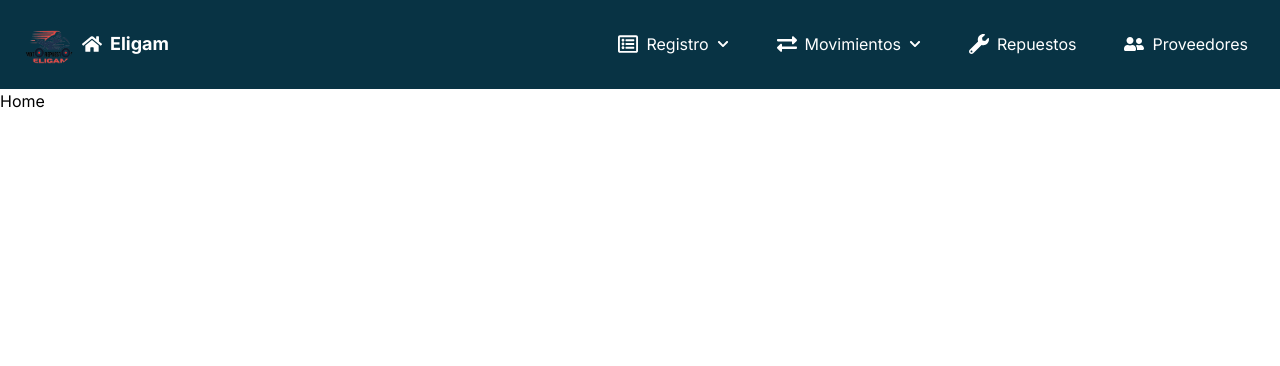
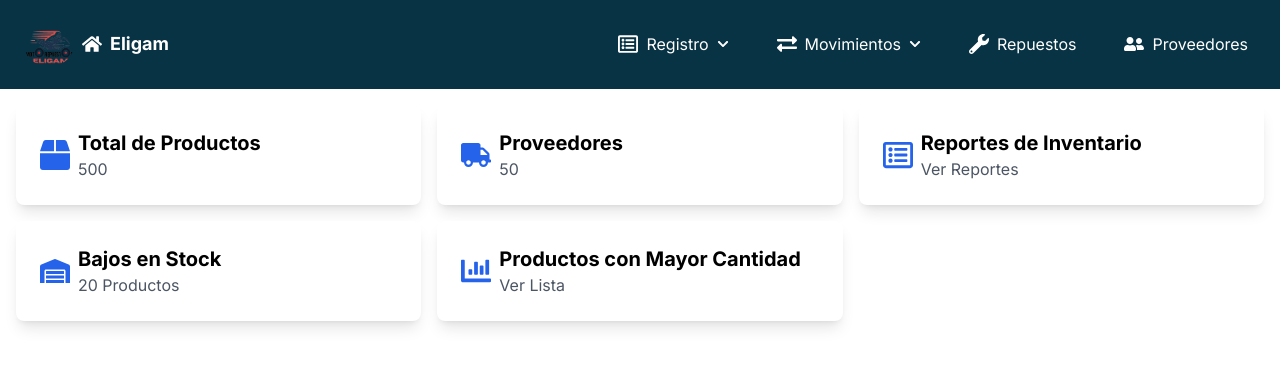
Before and after one commit to yeikoa/Sistema_de_inventario, a Next.js app: page /dashboard in a window 1280 px wide. Shown: the top 366 px of the page. Built offline with nearby package versions, Linux system fonts and the light colour scheme.

Commit message:
Inicio diseno

```diff
--- a/src/app/dashboard/page.jsx
+++ b/src/app/dashboard/page.jsx
@@ -1,15 +1,58 @@
-import React from 'react'
-import Navbar from './components/navbar'
 
+import { FaBox, FaChartBar, FaRegListAlt, FaTruck, FaWarehouse } from 'react-icons/fa';
 
-function HomeDash() {
-  return (
-    <>
+const Dashboard = () => {
+    return (
+        <div className="container mx-auto p-4">
+            <div className="grid grid-cols-1 md:grid-cols-2 lg:grid-cols-3 gap-4">
+                <div className="bg-white p-6 rounded-lg shadow-lg">
+                    <div className="flex items-center space-x-2">
+                        <FaBox className="text-blue-600 text-3xl"/>
+                        <div>
+                            <h3 className="text-xl font-bold">Total de Productos</h3>
+                            <p className="text-gray-600">500</p>
+                        </div>
+                    </div>
+                </div>
+                <div className="bg-white p-6 rounded-lg shadow-lg">
+                    <div className="flex items-center space-x-2">
+                        <FaTruck className="text-blue-600 text-3xl"/>
+                        <div>
+                            <h3 className="text-xl font-bold">Proveedores</h3>
+                            <p className="text-gray-600">50</p>
+                        </div>
+                    </div>
+                </div>
+                <div className="bg-white p-6 rounded-lg shadow-lg">
+                    <div className="flex items-center space-x-2">
+                        <FaRegListAlt className="text-blue-600 text-3xl"/>
+                        <div>
+                            <h3 className="text-xl font-bold">Reportes de Inventario</h3>
+                            <p className="text-gray-600">Ver Reportes</p>
+                        </div>
+                    </div>
+                </div>
+                <div className="bg-white p-6 rounded-lg shadow-lg">
+                    <div className="flex items-center space-x-2">
+                        <FaWarehouse className="text-blue-600 text-3xl"/>
+                        <div>
+                            <h3 className="text-xl font-bold">Bajos en Stock</h3>
+                            <p className="text-gray-600">20 Productos</p>
+                        </div>
+                    </div>
+                </div>
+                <div className="bg-white p-6 rounded-lg shadow-lg">
+                    <div className="flex items-center space-x-2">
+                        <FaChartBar className="text-blue-600 text-3xl"/>
+                        <div>
+                            <h3 className="text-xl font-bold">Productos con Mayor Cantidad</h3>
+                            <p className="text-gray-600">Ver Lista</p>
+                        </div>
+                    </div>
+                </div>
+            </div>
+        </div>
+    );
+};
 
-    <div>Home</div>
-    </>
-
-  )
-}
-
-export default HomeDash
+export default Dashboard;
```
